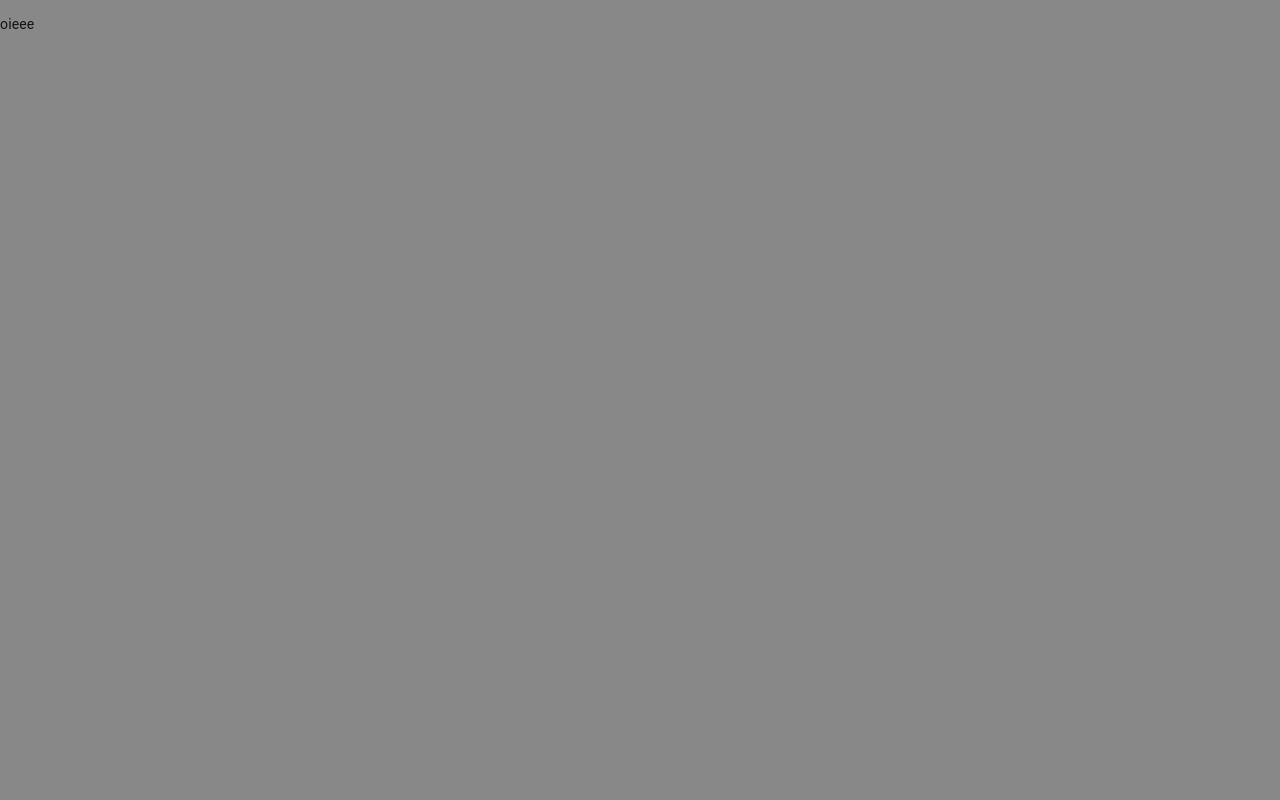
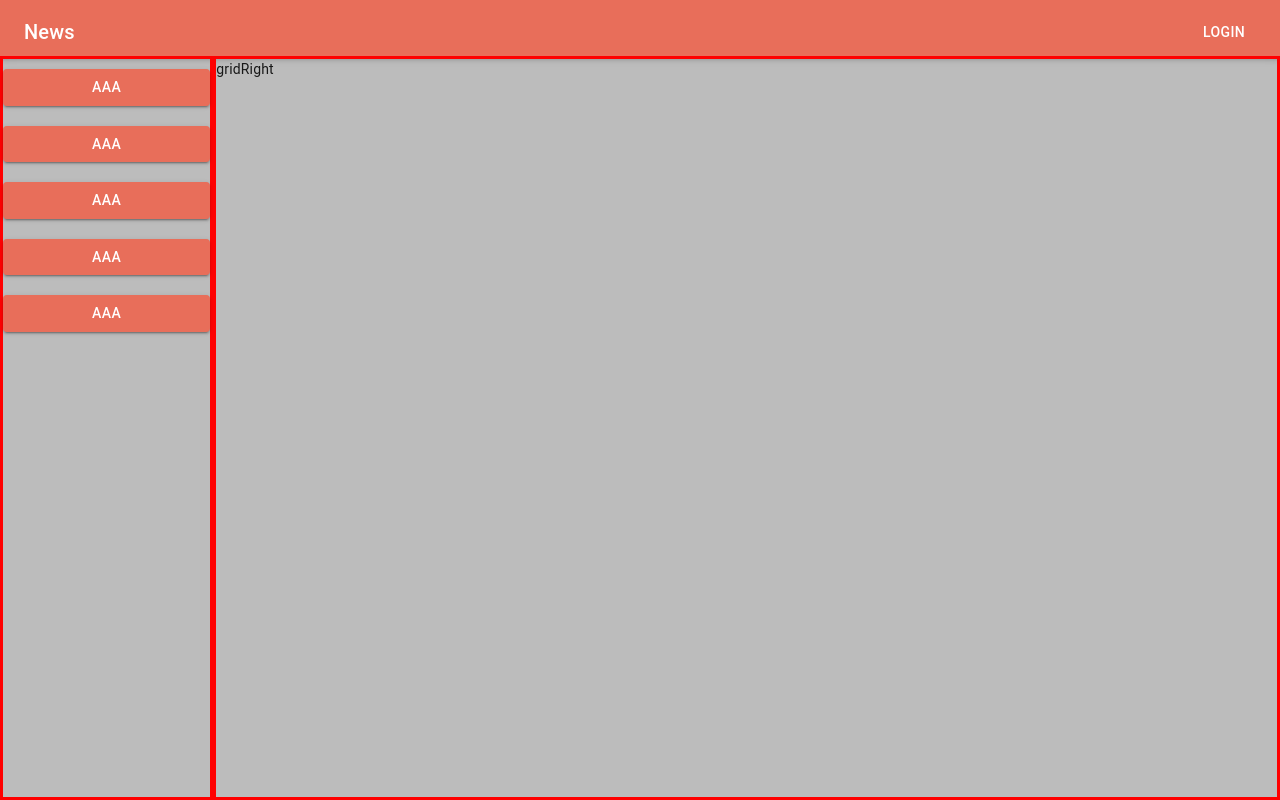
Before and after one commit to vitor-slopes/Spotenu, a React (Create React App) app: page / in a window 1280 px wide. Built offline with nearby package versions, Linux system fonts and the light colour scheme.

Commit message:
mainPage is now homePage / changes on route

```diff
--- /dev/null
+++ b/src/conteiners/Home/homepage.js
@@ -0,0 +1,94 @@
+import React, { Component } from 'react'
+import { connect } from 'react-redux'
+import styled from "styled-components"
+import { Paper, Button } from '@material-ui/core/';
+import Grid from '@material-ui/core/Grid';
+import Hidden from '@material-ui/core/Hidden';
+// import Container from '@material-ui/core/Container';
+// import Typography from '@material-ui/core/Typography'
+import Header from "../../Components/Header"
+
+const GlobalWrapper = styled.div`
+  margin: 0;
+  padding: 0;
+  background-color: #8888;
+  height: 100vh;
+  display: flex;
+  flex-direction: column;
+  position: relative;
+
+  Header {
+    height: 7vh;
+  }
+  `
+
+const DivEsquerda = styled.div`
+  height: 93vh;
+  width: 100%;
+  border: 3px solid red;
+
+  div {
+  text-align: center
+  }
+  Button {
+    width: 100%;
+    margin: 10px 0;
+  }
+`
+const DivDireita = styled.div`
+  height: 93vh;
+  width: 100%;
+  border: 3px solid red;
+`
+
+
+class mainPage extends Component {
+  constructor(props) {
+    super(props);
+    this.state = {
+    }
+  }
+
+  render() {
+
+    return (
+      <GlobalWrapper>
+        <Header />
+        <Grid container spacing={12}>
+          <Grid item justify="center" md={2} sm={3}>
+            <Hidden xsDown>
+              <DivEsquerda>
+                <Button variant="contained" color="primary">aaa</Button>
+                <Button variant="contained" color="primary">aaa</Button>
+                <Button variant="contained" color="primary">aaa</Button>
+                <Button variant="contained" color="primary">aaa</Button>
+                <Button variant="contained" color="primary">aaa</Button>
+              </DivEsquerda>
+            </Hidden>
+          </Grid>
+          <Grid item md={10} sm={9} xs={12}>
+            <DivDireita>
+              <Grid>
+                gridRight
+              </Grid>
+            </DivDireita>
+          </Grid>
+        </Grid>
+
+      </GlobalWrapper >
+    )
+  }
+}
+
+
+function mapDispatchToProps(dispatch) {
+  return {
+
+  };
+}
+function mapStateToProps(state) {
+  return {
+
+  };
+}
+export default connect(mapStateToProps, mapDispatchToProps)(mainPage);
--- a/src/conteiners/MainPage/mainPage.js
+++ /dev/null
@@ -1,48 +0,0 @@
-import React, { Component } from 'react'
-import { connect } from 'react-redux'
-import styled from "styled-components"
-
-const GlobalWrapper = styled.div`
-  margin: 0;
-  padding: 0;
-  background-color: #888;
-  height: 100vh;
-  display: flex;
-  flex-direction: column;
-  position: relative;
-`
-
-class mainPage extends Component {
-  constructor(props) {
-    super(props);
-    this.state = {
-
-    }
-  }
-
-  componentDidMount() {
-
-  }
-
-
-  render() {
-    return (
-      <GlobalWrapper>
-        <p>oieee</p>
-      </GlobalWrapper >
-    )
-  }
-}
-
-
-function mapDispatchToProps(dispatch) {
-  return {
-
-  };
-}
-function mapStateToProps(state) {
-  return {
-
-  };
-}
-export default connect(mapStateToProps, mapDispatchToProps)(mainPage);
--- a/src/conteiners/Router/index.js
+++ b/src/conteiners/Router/index.js
@@ -1,7 +1,7 @@
 import React from "react";
 import { ConnectedRouter } from "connected-react-router";
 import { Switch, Route } from "react-router-dom";
-import mainPage from '../MainPage/mainPage'
+import homepage from '../Home/homepage'
 
 export const routes = {
   root: "/",
@@ -11,7 +11,7 @@ function Router(props) {
   return (
     <ConnectedRouter history={props.history}>
       <Switch>
-        <Route exact path={routes.root} component={mainPage} />
+        <Route exact path={routes.root} component={homepage} />
       </Switch>
     </ConnectedRouter>
   );
```
